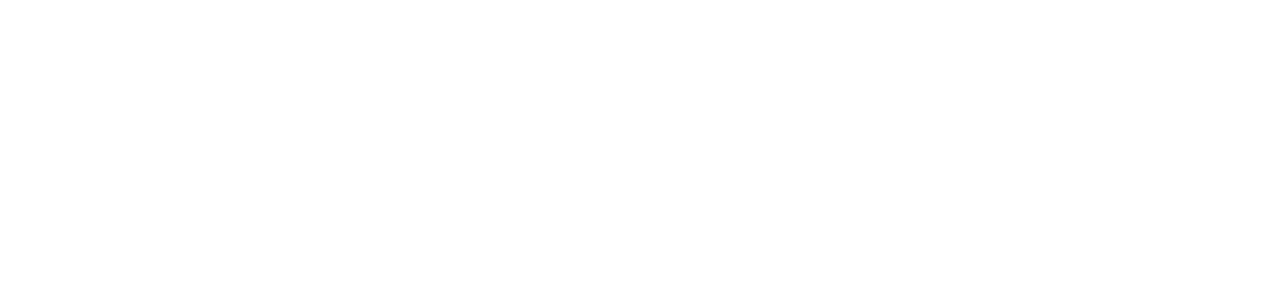
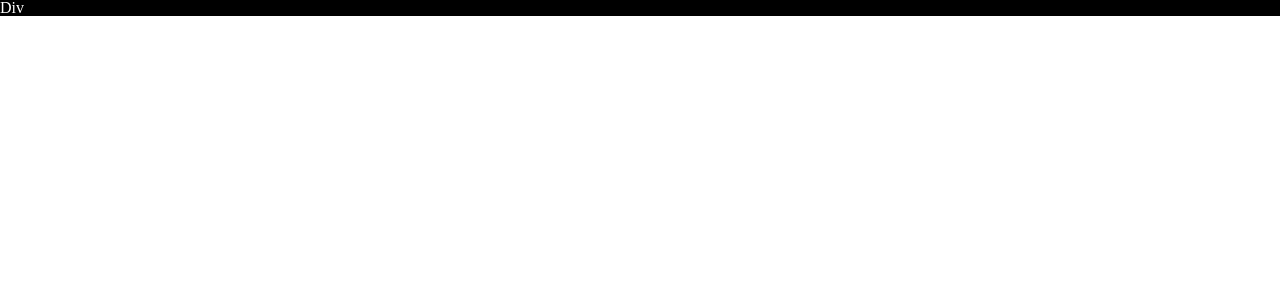
Before and after one commit to razinrayees/usmanjabbar.com, a React (Create React App) app: page / in a window 1280 px wide. Shown: the top 300 px of the page. Built offline with nearby package versions, Linux system fonts and the light colour scheme.

Commit message:
add FullWidthSection

```diff
--- a/src/App.tsx
+++ /dev/null
@@ -1,5 +0,0 @@
-const App = () => (
-  <div></div>
-);
-
-export default App;
--- /dev/null
+++ b/src/App/App.tsx
@@ -0,0 +1,9 @@
+import FullWidthSection from "../FullWidthSection/FullWidthSection";
+
+const App = () => (
+  <FullWidthSection>
+    <div>Div</div>
+  </FullWidthSection>
+);
+
+export default App;
--- /dev/null
+++ b/src/FullWidthSection/FullWidthSection.css
@@ -0,0 +1,5 @@
+.fw-section {
+    width: 100%;
+    display: flex;
+    justify-content: center;
+}
--- /dev/null
+++ b/src/FullWidthSection/FullWidthSection.tsx
@@ -0,0 +1,30 @@
+import './FullWidthSection.css';
+
+type FullWidthSectionProps = {
+  children?: React.ReactNode;
+  isDarkMode: boolean;
+  containerWidth: Number;
+}
+
+const FullWidthSection = ({ children, isDarkMode, containerWidth }: FullWidthSectionProps) => {
+  const theme = {
+    backgroundColor: isDarkMode ? 'black' : 'white',
+    color: isDarkMode ? 'white' : 'black'
+  };
+
+  return (
+    <section className='fw-section' style={theme}>
+      <div className='fw-container' style={{width: `${containerWidth}px`}}>
+        {children}
+      </div>
+    </section>
+  );
+}
+
+FullWidthSection.defaultProps = {
+  children: [],
+  isDarkMode: true,
+  containerWidth: 1400
+};
+
+export default FullWidthSection;
--- /dev/null
+++ b/src/assets/style.css
@@ -0,0 +1,7 @@
+/* #### Generated By: http://www.cufonfonts.com #### */
+@font-face {
+    font-family: 'Classy Vogue Regular';
+    font-style: normal;
+    font-weight: normal;
+    src: local('Classy Vogue Regular'), url('Classyvogueregular-p7rRy.woff') format('woff');
+}
--- a/src/index.tsx
+++ b/src/index.tsx
@@ -1,7 +1,9 @@
 import React from 'react';
 import ReactDOM from 'react-dom/client';
-import App from './App';
+import App from './App/App';
 import reportWebVitals from './reportWebVitals';
+
+import './reset.css'
 
 const root = ReactDOM.createRoot(
   document.getElementById('root') as HTMLElement
--- /dev/null
+++ b/src/reset.css
@@ -0,0 +1,50 @@
+/* http://meyerweb.com/eric/tools/css/reset/
+   v2.0 | 20110126
+   License: none (public domain)
+*/
+@import "./assets/style.css";
+
+html, body, div, span, applet, object, iframe,
+h1, h2, h3, h4, h5, h6, p, blockquote, pre,
+a, abbr, acronym, address, big, cite, code,
+del, dfn, em, img, ins, kbd, q, s, samp,
+small, strike, strong, sub, sup, tt, var,
+b, u, i, center,
+dl, dt, dd, ol, ul, li,
+fieldset, form, label, legend,
+table, caption, tbody, tfoot, thead, tr, th, td,
+article, aside, canvas, details, embed,
+figure, figcaption, footer, header, hgroup,
+menu, nav, output, ruby, section, summary,
+time, mark, audio, video {
+	margin: 0;
+	padding: 0;
+	border: 0;
+	font-size: 100%;
+	font: inherit;
+	vertical-align: baseline;
+	font-family: 'Classy Vogue';
+}
+/* HTML5 display-role reset for older browsers */
+article, aside, details, figcaption, figure,
+footer, header, hgroup, menu, nav, section {
+	display: block;
+}
+body {
+	line-height: 1;
+}
+ol, ul {
+	list-style: none;
+}
+blockquote, q {
+	quotes: none;
+}
+blockquote:before, blockquote:after,
+q:before, q:after {
+	content: '';
+	content: none;
+}
+table {
+	border-collapse: collapse;
+	border-spacing: 0;
+}
```
Also changed, not shown: src/assets/Classyvogueregular-p7rRy.woff (added).
